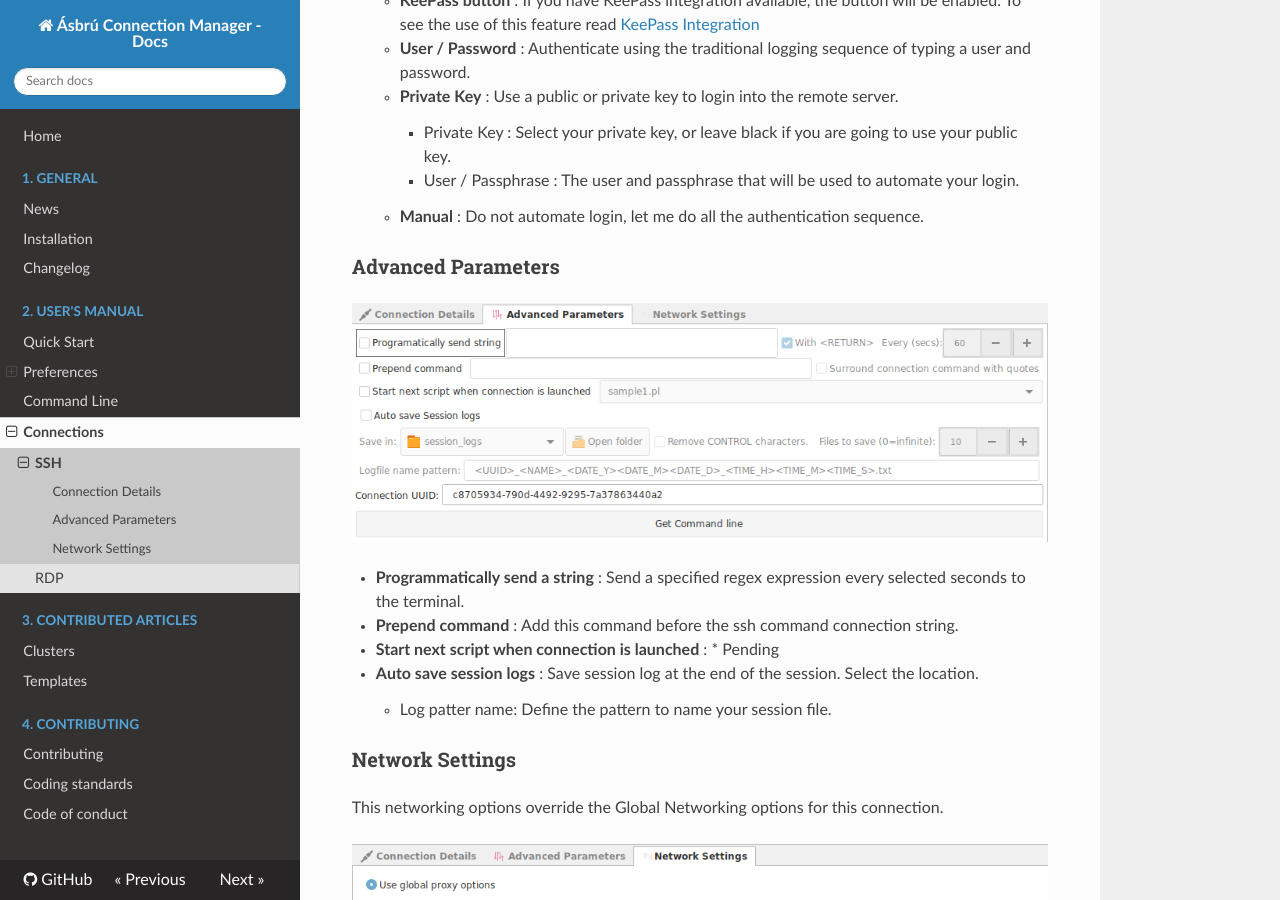
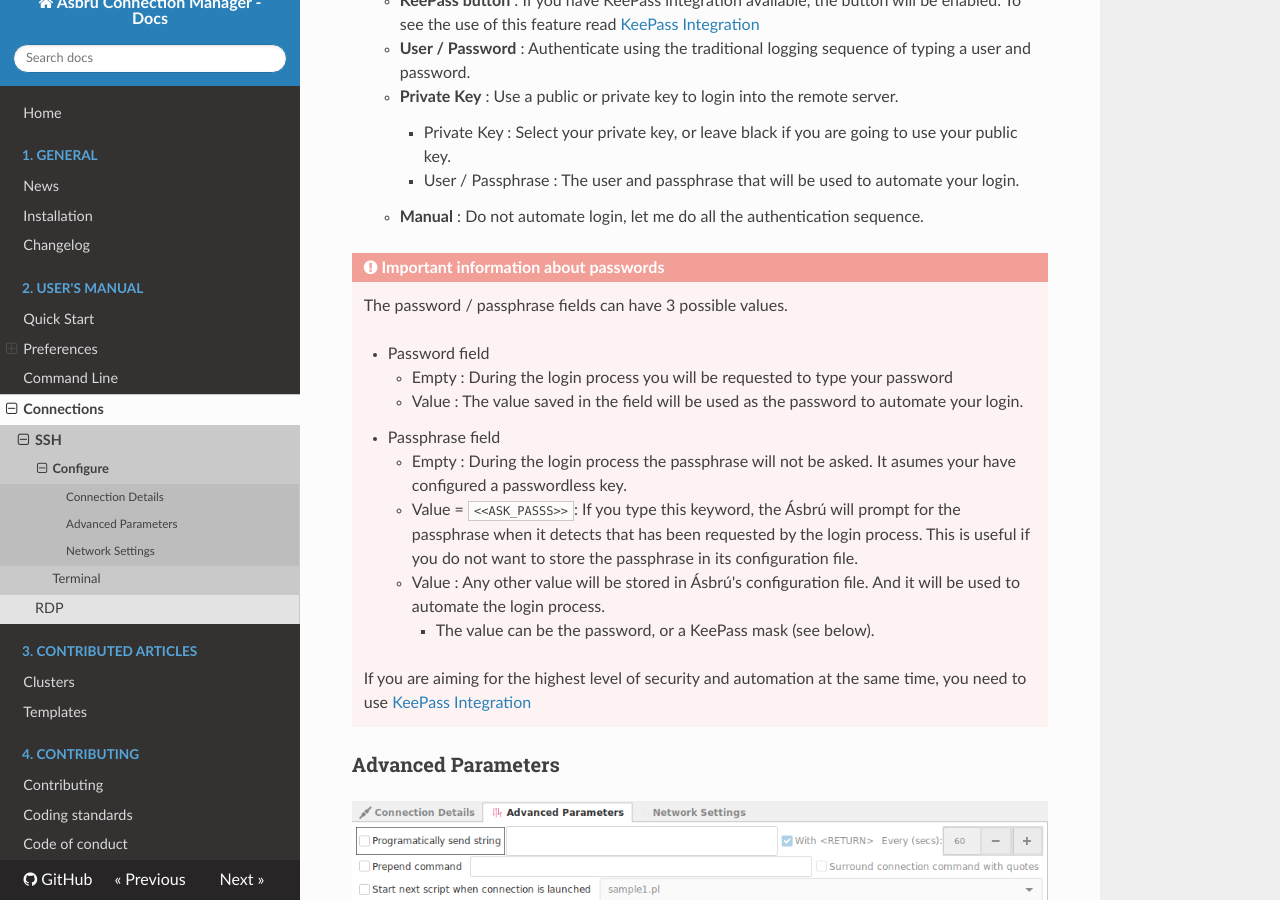
Before and after one commit to asbru-cm/asbru-cm, an MkDocs documentation site: the page built from doc/Manual/Connections/SSH.md, in a window 1280 px wide and 900 px high, scrolled down 888 px. Built offline with MkDocs 1.6.1, drawn with Linux system fonts in a browser that asks for light colours; nearby versions of some CDN libraries.

```diff
--- a/doc/Manual/Connections/SSH.md
+++ b/doc/Manual/Connections/SSH.md
@@ -21,6 +21,20 @@
         - Private Key : Select your private key, or leave black if you are going to use your public key.
         - User / Passphrase : The user and passphrase that will be used to automate your login.
     - __Manual__ : Do not automate login, let me do all the authentication sequence.
+
+!!! danger "Important information about passwords"
+    The password / passphrase fields can have 3 possible values.
+
+    + Password field
+        - Empty : During the login process you will be requested to type your password
+        - Value : The value saved in the field will be used as the password to automate your login.
+    + Passphrase field
+        - Empty : During the login process the passphrase will not be asked. It asumes your have configured a passwordless key.
+        - Value = `<<ASK_PASSS>>`: If you type this keyword, the Ásbrú will prompt for the passphrase when it detects that has been requested by the login process. This is useful if you do not want to store the passphrase in its configuration file.
+        - Value : Any other value will be stored in Ásbrú's configuration file. And it will be used to automate the login process.
+            - The value can be the password, or a KeePass mask (see below).
+
+    If you are aiming for the highest level of security and automation at the same time, you need to use [KeePass Integration](../Preferences/KeePassXC.md)
 
 ### Advanced Parameters
 
@@ -119,7 +133,7 @@
 
 ## User Variables
 
-This have the same principle as the [Global Variables](../Preferences/Global Variables.md)
+This have the same principle as the [Global Variables](../Preferences/GlobalVariables.md)
 
 But will be available only for this particular connection.
 
--- a/mkdocs.yml
+++ b/mkdocs.yml
@@ -35,7 +35,9 @@
         - KeePass: Manual/Preferences/KeePassXC.md
       - Command Line: Manual/CommandLine.md
       - Connections:
-        - SSH: Manual/Connections/SSH.md
+        - SSH:
+          - Configure: Manual/Connections/SSH.md
+          - Terminal: Manual/Connections/SSH_Terminal.md
         - RDP: Manual/Connections/RDP.md
   - 3. Contributed Articles:
       - Clusters: Managing/Clusters.md
```
